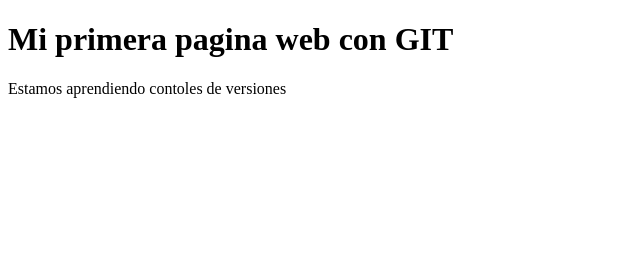
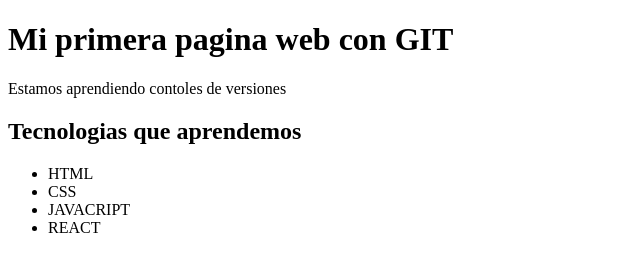
Before and after one commit to wisminio31-spec/senati-git, a plain HTML site: page index.html in a window 1280 px wide. Shown: the whole page, without its empty margins (0-640 px from the left). Drawn offline with Linux system fonts and the light colour scheme.

Commit message:
Agregar lista de tecnologias

```diff
--- a/index.html
+++ b/index.html
@@ -8,6 +8,14 @@
 <body>
   <h1>Mi primera pagina web con GIT</h1>
   <P>Estamos aprendiendo contoles de versiones</P>
+  <h2>Tecnologias que aprendemos</h2>
+  <ul>
+    <li>HTML</li>
+    <li>CSS</li>
+    <li>JAVACRIPT</li>
+    <li>REACT</li>
+
+  </ul>
 
 </body>
 </html>
```
